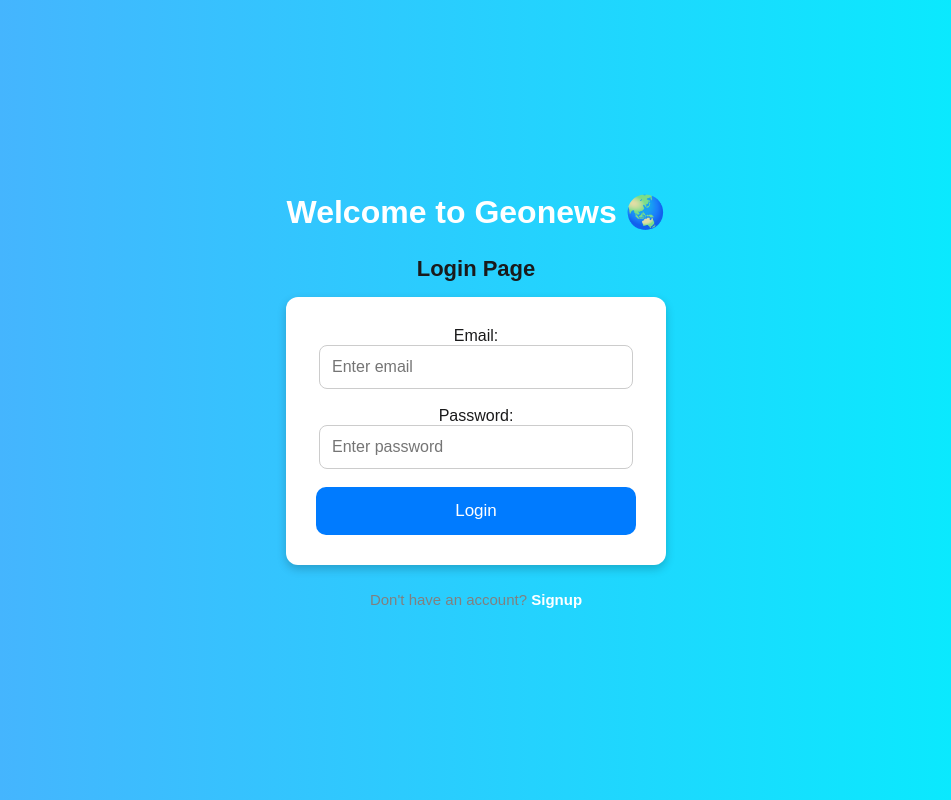
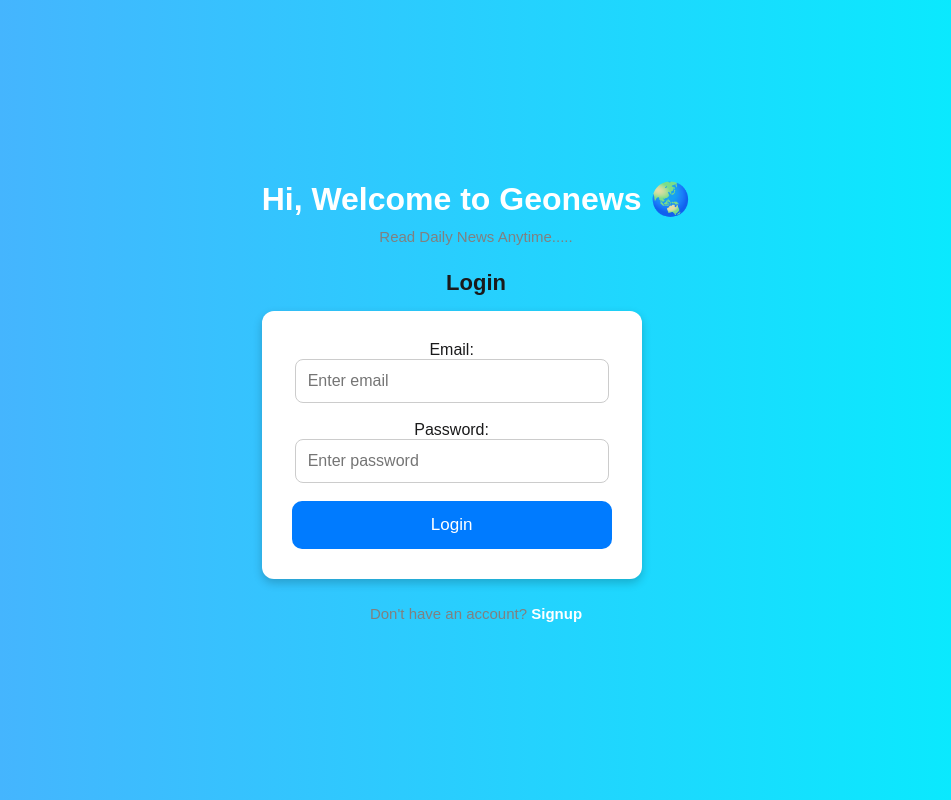
Before and after one commit to ayanagoswami87-dotcom/News-Aggregator, a React (Vite) app: page / in a window 1280 px wide. Shown: the whole page, without its empty margins (164-1115 px from the left). Built offline with nearby package versions, Linux system fonts and the light colour scheme.

Commit message:
updated login

```diff
--- a/src/App.jsx
+++ b/src/App.jsx
@@ -35,8 +35,9 @@
 
   return (
     <div>
-      <h1>Welcome to Geonews 🌏</h1>
-      <h2>Login Page</h2>
+      <h1>Hi, Welcome to Geonews 🌏</h1>
+      <p>Read Daily News Anytime.....</p>
+      <h2>Login </h2>
 
       <form onSubmit={handleSubmit}>
         <div>
@@ -110,8 +111,9 @@
 
   return (
     <div>
-      <h1>Welcome to Geonews 🌏</h1>
-      <h2>Signup Page</h2>
+      <h1>Hi, Welcome to Geonews 🌏</h1>
+      <p>Read Daily News Anytime.....</p>
+      <h2>Sign up</h2>
 
       <form onSubmit={handleSubmit}>
         <div>
```
